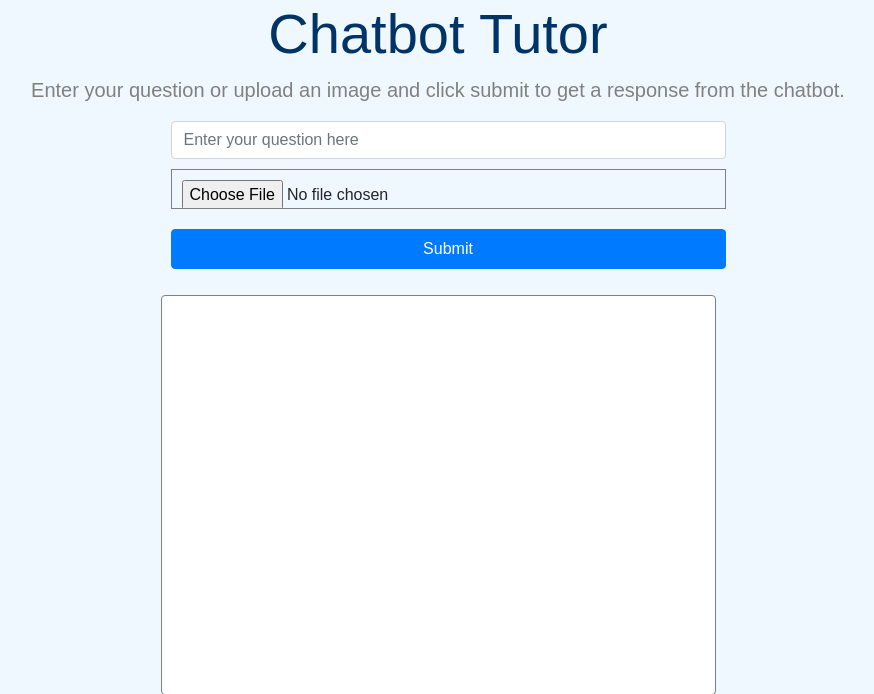
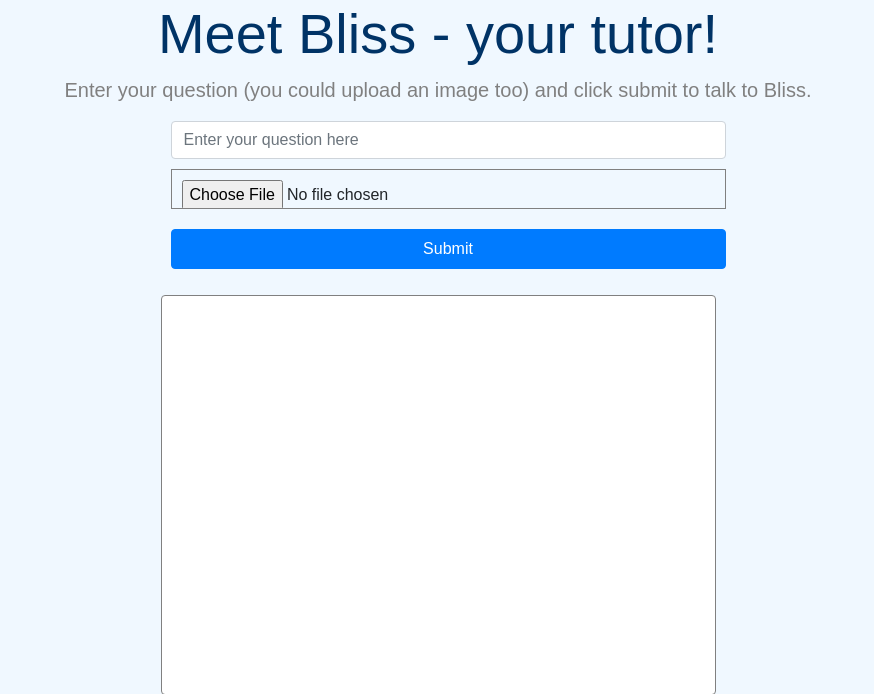
Before and after one commit to theJayTea/Bliss-AI-Hackathon-Web-Prototype-, a Flask app: page / in a window 1280 px wide. Shown: the top 694 px of the page, without its empty margins (202-1076 px from the left). Run offline with Flask 3, Linux system fonts and the light colour scheme; some libraries are stand-ins or nearby versions.

Commit message:
cleaned up stuff and improved the UX grammar

```diff
--- a/Flask/templates/index.html
+++ b/Flask/templates/index.html
@@ -1,118 +1,79 @@
 <html>
 <head>
-    <title>Chatbot Tutor</title>
+    <title>Meet Bliss - your tutor!</title>
     <!-- Let's add a link to the Bootstrap CDN, shall we? -->
     <link rel="stylesheet" href="https://stackpath.bootstrapcdn.com/bootstrap/4.5.2/css/bootstrap.min.css">
     <!-- Time to link our own CSS file -->
     <style>
-        /* Alright, let's grab the body element and give it some style */
         body {
-            /* How about a light blue background? */
             background-color: #f0f8ff;
-            /* And let's make the font Arial, because why not? */
             font-family: Arial, sans-serif;
         }
 
-        /* Now, let's make that h1 element pop! */
         h1 {
-            /* A dark blue color should do the trick */
             color: #003366;
-            /* And let's center the text while we're at it */
             text-align: center;
         }
 
-        /* Next up, the p element */
         p {
-            /* A gray color should look nice */
             color: #808080;
-            /* And let's center this text too */
             text-align: center;
         }
 
-        /* Now, let's style the form element */
         form {
-            /* Centering the form should make it look nice */
             margin: 0 auto;
-            /* And let's make it take up half the screen */
             width: 50%;
         }
 
-        /* Time to style the input element */
         input {
-            /* Let's make it take up the full width of the form */
             width: 100%;
-            /* And set the height to 40 pixels */
             height: 40px;
-            /* A thin solid gray border should look nice */
             border: 1px solid #808080;
-            /* And let's add some padding and margin for good measure */
             padding: 10px;
             margin: 10px;
         }
 
-        /* Now, let's make that button element look good */
         button {
-            /* Full width of the form? Check. */
             width: 100%;
-            /* Height of 40 pixels? Check. */
             height: 40px;
-            /* Dark blue background? Check. */
             background-color: #003366;
-            /* White text? Check. */
             color: white;
-            /* No border? Check. */
             border: none;
-            /* And some padding and margin to finish it off */
             padding: 10px;
             margin: 10px;
         }
 
-        /* Let's style the div element with the id conversation_history */
         #conversation_history {
-            /* Half the screen width should do */
             width: 50%;
-            /* And let's make the height 400 pixels */
             height: 400px;
-            /* A thin solid gray border will look nice */
             border: 1px solid #808080;
-            /* And some padding and margin for good measure */
             padding: 10px;
             margin: 10px auto;
-            /* If the content is too long, let's show some scroll bars */
             overflow: auto;
         }
 
-        /* Time to style the li element */
         li {
-            /* No bullets for this list */
             list-style: none;
-            /* And some margin to space things out */
             margin: 10px;
         }
 
-        /* Let's style the li element that has the user role */
         li[user] {
-            /* A dark blue color should look nice */
             color: #003366;
-            /* And let's align the text to the right */
             text-align: right;
         }
 
-        /* Finally, let's style the li element that has the assistant role */
         li[assistant] {
-            /* A gray color will look nice */
             color: #808080;
-            /* And let's align this text to the left */
             text-align: left;
         }
     </style>
 </head>
 
 <body class="container">
-    <!-- Let's add some flair to the h1 element with the class display-4 -->
-    <h1 style="color: #003366;" class="display-4">Chatbot Tutor</h1>
+    <!-- adding some flair to the h1 element with the class display-4... -->
+    <h1 style="color: #003366;" class="display-4">Meet Bliss - your tutor!</h1>
     <!-- And let's make the p element lead the way -->
-    <p class="lead">Enter your question or upload an image and click submit to get a response from the chatbot.</p>
+    <p class="lead">Enter your question (you could upload an image too) and click submit to talk to Bliss.</p>
     <!-- Let's group the form elements together with the class form-group -->
     <form class="form-group" action="/get_response" method="POST">
         <!-- Let's make the input element look nice with the class form-control -->
```
